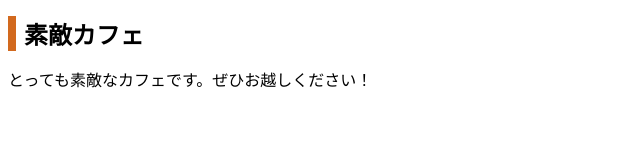
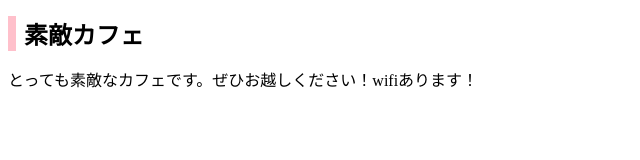
Before and after one commit to ryu10504/mycafe, a plain HTML site: page index.html in a window 1280 px wide. Shown: the whole page, without its empty margins (0-640 px from the left). Drawn offline with Linux system fonts and the light colour scheme.

Commit message:
Add files via upload

```diff
--- a/css/styles.css
+++ b/css/styles.css
@@ -1,5 +1,5 @@
 h1{
   font-size: 24px;
   padding-left: 8px;
-  border-left: 8px solid chocolate;
+  border-left: 8px solid pink;
 }
--- a/index.html
+++ b/index.html
@@ -10,7 +10,7 @@
 
   <body>
     <h1>素敵カフェ</h1>
-    <p>とっても素敵なカフェです。ぜひお越しください！</p>
+    <p>とっても素敵なカフェです。ぜひお越しください！wifiあります！</p>
   </body>
 
 </html>
```
